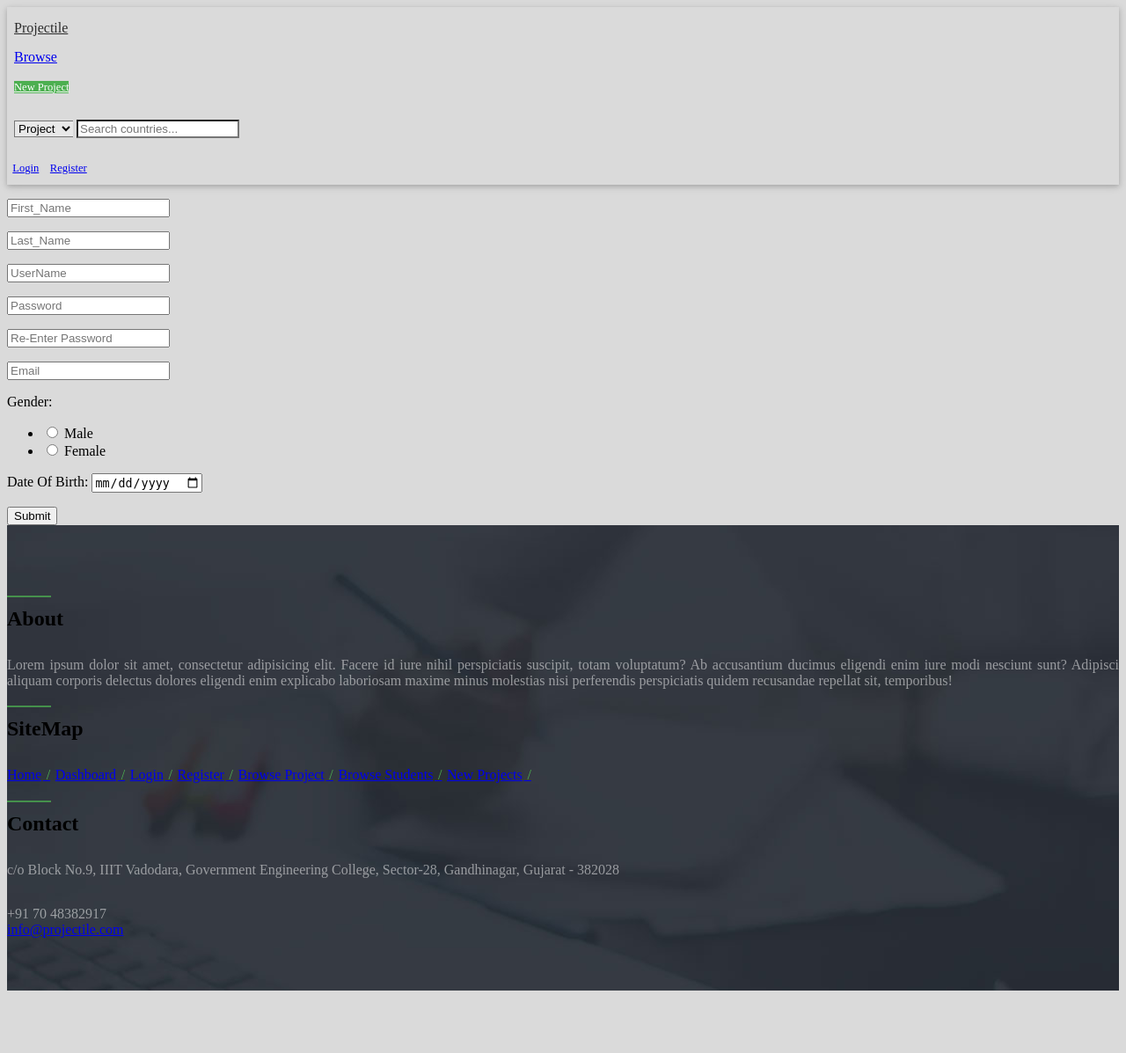
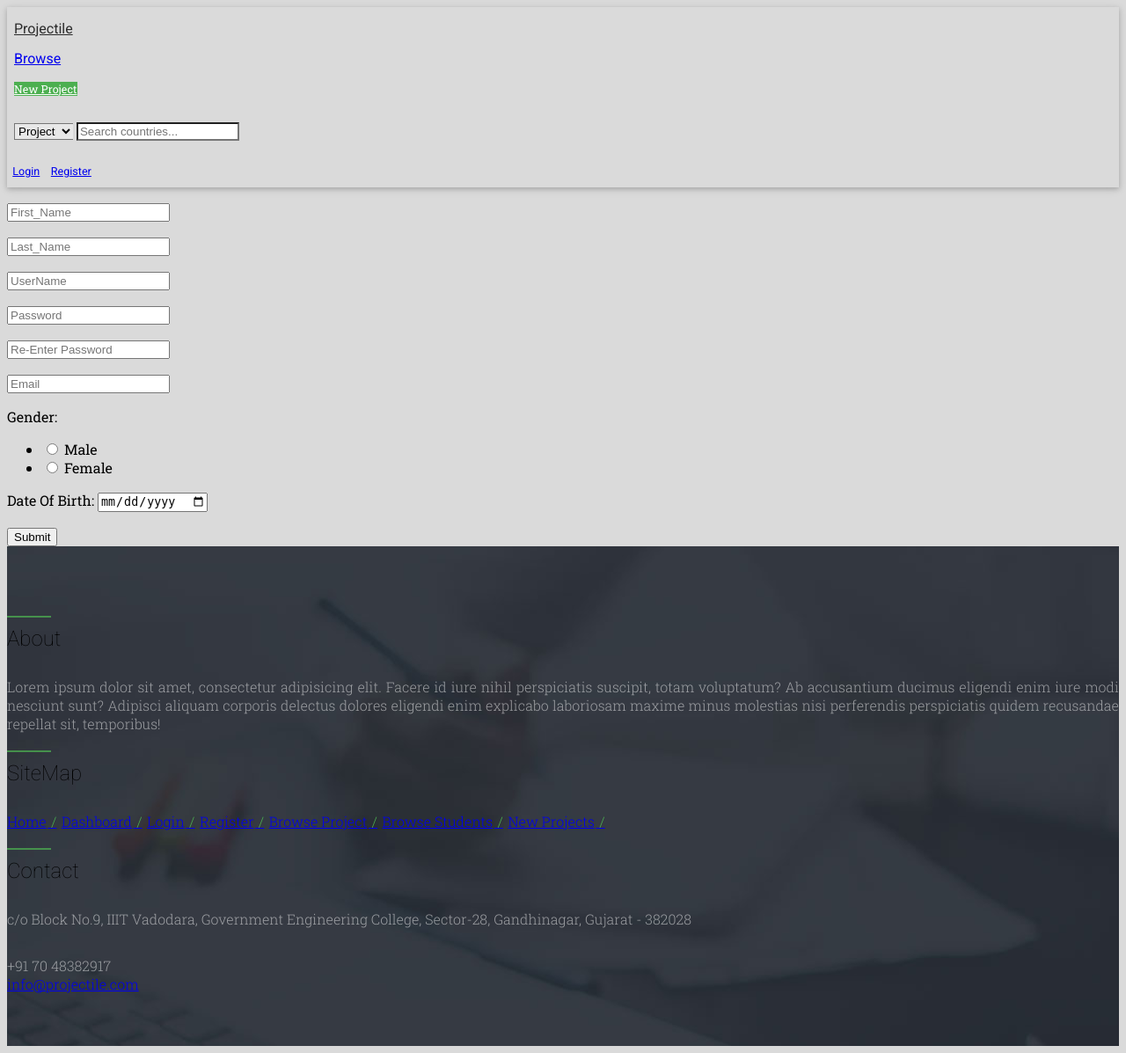
Before and after one commit to devists/projectile, a Django app: page /register/ in a window 1280 px wide. Shown: the whole page at 88% size. Before the commit the page ends 1126 px from the top, so only its background shows below. Run offline with Django 3.2, Linux system fonts and the light colour scheme; some libraries are stand-ins or nearby versions.

Commit message:
Added font and adjusted everything accordingly

```diff
--- a/mainapp/static/css/style.css
+++ b/mainapp/static/css/style.css
@@ -3,6 +3,7 @@
 /*Gradient: linear-gradient(130deg, rgb(46, 185, 113) 0%, rgb(96, 202, 79) 25%, rgb(168, 216, 74) 50%, rgb(218, 159, 59) 75%, rgb(239, 107, 51) 100%)*/
 
 body {
+    font-family: 'Roboto Slab', serif;
     background-color: #DADADA;
     display: flex;
     flex-direction: column;
@@ -16,6 +17,18 @@ body > .grid {
     flex: 1;
 }
 
+.ui.menu {
+    font-family: 'Roboto', sans-serif;
+}
+
+.ui.header {
+    font-family: 'Roboto', sans-serif;
+}
+
+.ui.button {
+    font-family: 'Roboto Slab', serif;
+}
+
 /*Helpers*/
 
 .color-primary {
@@ -24,6 +37,13 @@ body > .grid {
 
 .color-grey {
     color: rgba(255, 255, 255, 0.51);
+}
+
+.fw-100 {
+    font-weight: 100 !important;
+}
+.fw-300 {
+    font-weight: 300 !important;
 }
 
 .white-space {
@@ -236,6 +256,8 @@ body > .grid {
 .login__card .ui.form input:not([type]), .ui.form input[type=text], .ui.form input[type=email], .ui.form input[type=search], .ui.form input[type=password], .ui.form input[type=date], .ui.form input[type=datetime-local], .ui.form input[type=tel], .ui.form input[type=time], .ui.form input[type=file], .ui.form input[type=url], .ui.form input[type=number] {
     background: transparent;
     color: rgb(125, 125, 125);
+    font-family: 'Roboto Slab', serif;
+    font-weight: 100;
 }
 
 .login__card .ui.form input:not([type]):focus, .ui.form input[type=text]:focus, .ui.form input[type=email]:focus, .ui.form input[type=search]:focus, .ui.form input[type=password]:focus, .ui.form input[type=date]:focus, .ui.form input[type=datetime-local]:focus, .ui.form input[type=tel]:focus, .ui.form input[type=time]:focus, .ui.form input[type=file]:focus, .ui.form input[type=url]:focus, .ui.form input[type=number]:focus {
@@ -315,14 +337,15 @@ body > .grid {
     display: flex;
     justify-content: space-between;
     margin-top: 0.75rem;
+    font-weight: 300;
 }
 
 .login-extras > a {
-    color: rgba(51, 51, 51, 0.7);
+    color: rgb(125, 125, 125);
 }
 
 .login-extras > a:hover {
-    color: rgba(51, 51, 51,0.8);
+    color: rgb(90, 90, 90);
 }
 
 a.color-orange {
@@ -330,7 +353,7 @@ a.color-orange {
 }
 
 a.color-orange:hover {
-    color: rgba(239, 107, 51, 0.95) !important;
+    color: rgba(239, 107, 51, 1) !important;
 }
 
 footer.main-footer {
--- a/templates/base.html
+++ b/templates/base.html
@@ -8,6 +8,7 @@
           content="width=device-width, user-scalable=no, initial-scale=1.0, maximum-scale=1.0, minimum-scale=1.0">
     <meta http-equiv="X-UA-Compatible" content="ie=edge">
     <!--Styles-->
+    <link href="https://fonts.googleapis.com/css?family=Roboto+Slab:100,300,400,700|Roboto:100,300,400" rel="stylesheet">
     <link rel="stylesheet" href="{% static "lib/semantic/dist/semantic.min.css" %}">
     <link rel="stylesheet" href="{% static "css/style.css" %}">
     <title>Document</title>
@@ -60,8 +61,8 @@
         <div class="ui container">
             <div class="ui three column grid">
                 <div class="column">
-                    <h2 class="ui inverted header title-deco"><span>About</span></h2>
-                    <div class="ui color-grey list text-justify">
+                    <h2 class="ui inverted header title-deco fw-100"><span>About</span></h2>
+                    <div class="ui color-grey list text-justify fw-300">
                         Lorem ipsum dolor sit amet, consectetur adipisicing elit. Facere id iure nihil perspiciatis
                         suscipit, totam voluptatum? Ab accusantium ducimus eligendi enim iure modi nesciunt sunt?
                         Adipisci aliquam corporis delectus dolores eligendi enim explicabo laboriosam maxime minus
@@ -69,8 +70,8 @@
                     </div>
                 </div>
                 <div class="column">
-                    <h2 class="ui inverted header title-deco">SiteMap</h2>
-                    <div class="ui inverted link list link-sitemap">
+                    <h2 class="ui inverted header title-deco fw-100">SiteMap</h2>
+                    <div class="ui inverted link list link-sitemap fw-300">
                         <a href="#" class="item">Home</a>
                         <a href="#" class="item">Dashboard</a>
                         <a href="#" class="item">Login</a>
@@ -81,8 +82,9 @@
                     </div>
                 </div>
                 <div class="column">
-                    <h2 class="ui inverted header title-deco">Contact</h2>
-                    <p class="color-grey">c/o Block No.9, IIIT Vadodara, Government Engineering College, Sector-28,
+                    <h2 class="ui inverted header title-deco fw-100">Contact</h2>
+                    <div class="ui color-grey fw-300">
+                        <p class="color-grey">c/o Block No.9, IIIT Vadodara, Government Engineering College, Sector-28,
                         Gandhinagar, Gujarat - 382028</p>
                     <div class="white-space space-mini"></div>
                     <div class="phone color-grey">
@@ -91,6 +93,7 @@
                     <div class="mail color-grey ui inverted link list">
                         <a class="item" href="mailto:ansarimofid@gmail.com"><i
                                 class="mail outline icon color-primary"></i> info@projectile.com</a>
+                    </div>
                     </div>
                 </div>
             </div>
--- a/templates/user_login.html
+++ b/templates/user_login.html
@@ -45,7 +45,7 @@
                             <i class="privacy icon"></i>
                         </div>
                     </div>
-                    <input class="ui fluid huge green submit button" type="submit" value="Login"/>
+                    <input class="ui fluid huge green submit button fw-100" type="submit" value="Login"/>
                     <div class="login-extras">
                         <a href="#" class="forgot-password">Forgot Password?</a>
                         <a href="{% url 'register' %}" class="register color-orange">Register</a>
```
